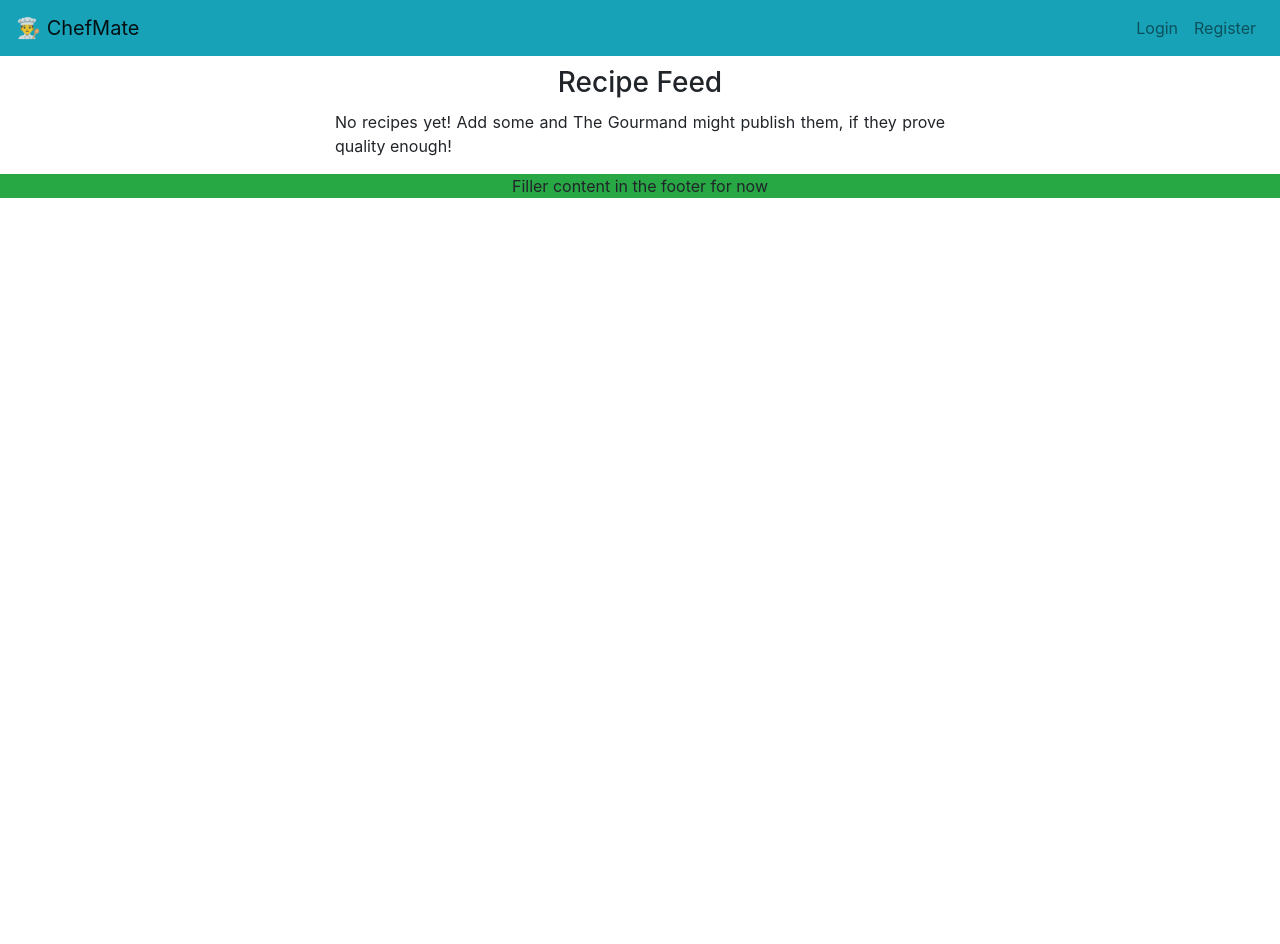
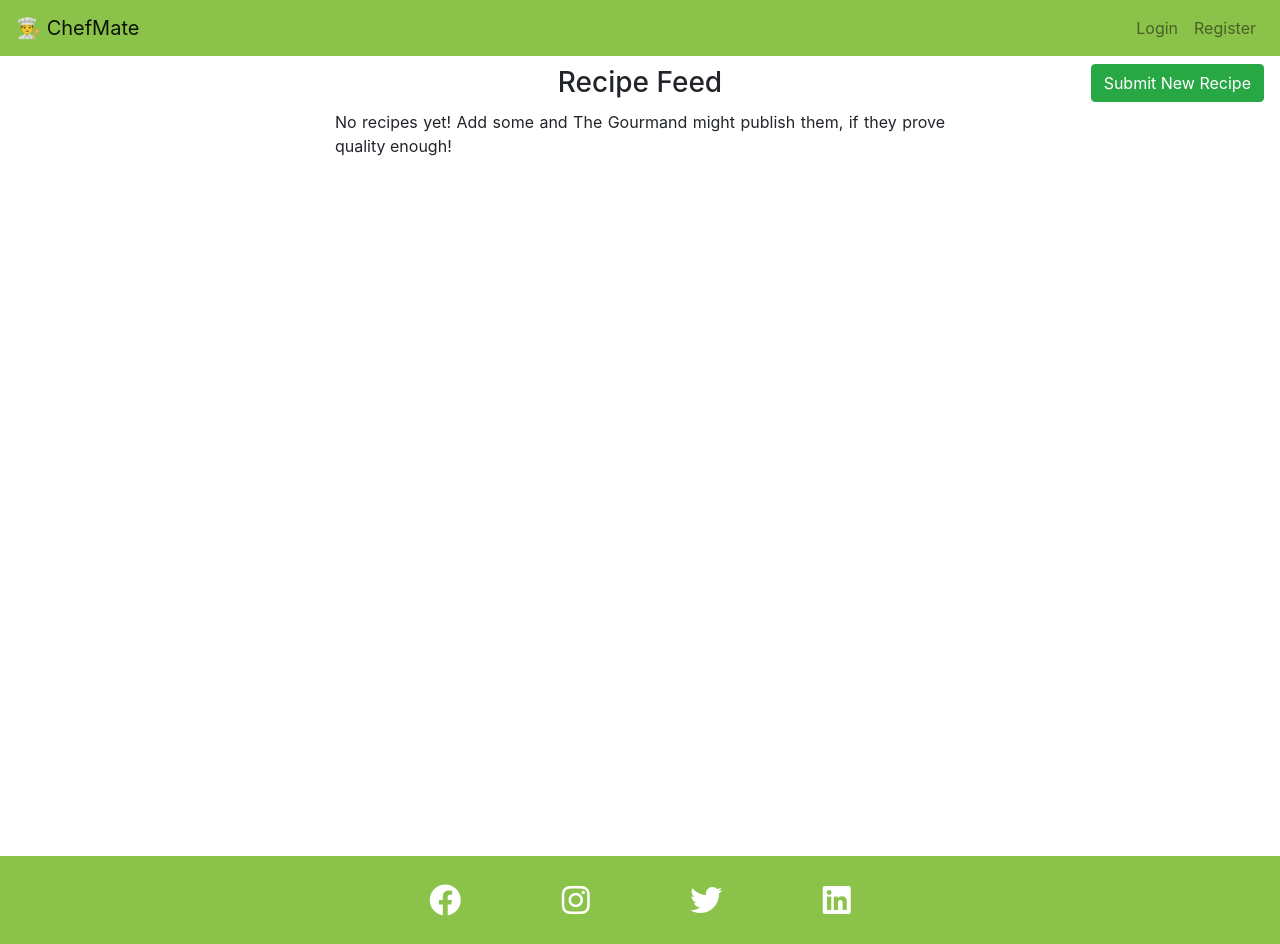
Before and after one commit to ocassidydev/chef-mate, a Django app: page / in a window 1280 px wide. Before the commit the page ends 198 px from the top, so only its background shows below. Run offline with Django 3.2, Linux system fonts and the light colour scheme; data that the repository does not hold is empty.

Commit message:
Add improve look and feel of site

```diff
--- a/static/css/style.css
+++ b/static/css/style.css
@@ -1,8 +1,10 @@
-main {
-    margin-top: 56px;
+/* General */
+a {
+    text-decoration: none;
+    color: inherit;
 }
 
-a {
+a:hover {
     text-decoration: none;
     color: inherit;
 }
@@ -36,14 +38,32 @@ p {
 }
 
 
-/* Navbar */
+/* Header and navbar */
 @media screen and (min-width: 992px){
     #navbarSupportedContent {
         display: inline !important;
     }
 }
 
+header {
+    background-color: #8BC34A;
+    padding: 1rem;
+    text-align: center;
+    height: 56px;
+}
+
+.navbar {
+    color: white;
+}
+
 /* Sidebar */
+.sidebar-nav {
+    background-color: #6a676794;
+    min-height: 100vh;
+    max-height: 100vh;
+    overflow: auto;
+}
+
 #sidebar_container {
     position: fixed;
     z-index: 999;
@@ -52,9 +72,8 @@ p {
 #sidebar {
     min-width: 250px;
     max-width: 250px;
-    min-height: 100vh;
-    overflow: auto;
     top: -2.4rem;
+    background-color: #f9f9f9;
 }
 
 #sidebar.active {
@@ -82,10 +101,53 @@ a[data-toggle="collapse"] {
     transform: translateY(-50%);
 }
 
+/* Main */
+main {
+    margin-top: 56px;
+    min-height: 100vh;
+    display: flex;
+    flex-direction: column;
+}
+
 /* Recipe cards */
 .card {
     margin: 20px 2rem;
     padding: 10px;
+    border-radius: 0.25rem;
+    box-shadow: 0px 0px 15px 0px #ccc;
+    background-color: #F5F5DC;
+    border-radius: 0.25rem;
+    box-shadow: 0px 0px 15px 0px #ccc;
+}
+
+.card-title {
+    font-size: 1.5rem;
+    font-weight: bold;
+}
+
+.card-img {
+    max-width: 100%;
+    border-radius: 0.25rem;
+}
+
+.card-text {
+    margin-top: 1rem;
+    font-size: 1.25rem;
+}
+
+.card-btn {
+    background-color: #8BC34A;
+    color: white;
+    border-radius: 0.25rem;
+    padding: 0.5rem 1rem;
+    font-size: 1rem;
+    margin-top: 1rem;
+    text-align: center;
+}
+
+.like-number {
+    font-size: 150%;
+    font-weight: bold;
 }
 
 .dropdown-toggle::after {
@@ -98,6 +160,10 @@ a[data-toggle="collapse"] {
 }
 
 /* footer */
-.footer {
+footer {
+    background-color: #8BC34A;
+    color: white;
+    padding: 1rem;
+    text-align: center;
     position: relative;
 }
--- a/templates/base.html
+++ b/templates/base.html
@@ -26,8 +26,9 @@
     <title>ChefMate</title>
 </head>
 <body>
+    <header class="row fixed-top">
         <!-- Header navigation bar -->
-    <nav class="navbar navbar-expand-lg navbar-light bg-info fixed-top">
+        <nav class="navbar navbar-expand-lg navbar-light fixed-top">
 
             <a class="navbar-brand" href="{% url 'home' %}">👨‍🍳 ChefMate</a>
 
@@ -52,6 +53,7 @@
                 </ul>
             </div>
         </nav>
+    </header>
     <main class="flex-shrink-0">
         <div class="container-fluid">
             <div class="row">
@@ -60,8 +62,22 @@
             </div>
         </div>
     </main>
-    <footer class="footer bg-success h-25">
-        <div class="text-center">Filler content in the footer for now</div>
+    <footer class="footer">
+        <!-- social media links -->
+        <ul class="list-unstyled mt-3">
+            <li class="d-inline mx-5">
+                <a href="https://www.facebook.com/" target="facebook" aria-label="Like us on Facebook"><i class="fa-brands fa-facebook fa-2xl"></i></a>
+            </li>
+            <li class="d-inline mx-5">
+                <a href="https://www.instagram.com/" target="instagram" aria-label="Follow us on Instagram"><i class="fa-brands fa-instagram fa-2xl"></i></a>
+            </li>
+            <li class="d-inline mx-5">
+                <a href="https://twitter.com" target="twitter" aria-label="Follow our Twitter"><i class="fa-brands fa-twitter fa-2xl"></i></a>
+            </li>
+            <li class="d-inline mx-5">
+                <a href="https://www.linkedin.com" target="linkedin" aria-label="Connect with us on Linkedin"><i class="fa-brands fa-linkedin fa-2xl"></i></a>
+            </li>
+        </ul>
     </footer>
 </body>
 </html>
--- a/templates/index.html
+++ b/templates/index.html
@@ -3,7 +3,7 @@
 {% block content %}
 
 <h3 class="text-center">{{ title }}</h3>
-{% if location == 'home' and user.is_authenticated %}
+{% if location == 'home' or location == 'view_submitted' and user.is_authenticated %}
     <a href="{% url 'submit_recipe' %}"><button class="btn btn-success my-2 my-sm-0 position-fixed btn-submit">Submit New Recipe</button></a>
 {% endif %}
 {% if filter_category and title != "Favourites" %}
@@ -45,19 +45,19 @@
                         {% if user.is_authenticated %}
                         <form action="{% url 'recipe_like' location recipe.slug %}" method="POST" class="d-inline">
                             {% csrf_token %}
-                            <button class="btn-light" type="submit" name="recipe_id" value="{{ recipe.slug }}">
+                            <button class="card-btn" type="submit" name="recipe_id" value="{{ recipe.slug }}">
                                 <i class="{% if like %} fas {% else %} far {% endif %} fa-heart"></i>
                             </button>
                         </form>
                         {% else %}
                         <span class="text-secondary"><i class="far fa-heart"></i></span>
                         {% endif %}
-                        <span>{{ recipe.number_of_likes }}</span>
+                        <span class="like-number mx-2">{{ recipe.number_of_likes }}</span>
                     </span>
 
                     {% if user.is_authenticated and categories|length > 0 %}
                     <span class="mx-1">
-                        <button class="dropdown-toggle d-inline btn-light mx-2" href="#" id="navbarDropdown" role="button" data-toggle="dropdown"
+                        <button class="dropdown-toggle d-inline card-btn mx-2" href="#" id="navbarDropdown" role="button" data-toggle="dropdown"
                             aria-haspopup="true" aria-expanded="false">
                             <i class="fa-solid fa-folder-plus"></i>
                         </button>
@@ -86,7 +86,7 @@
         </div>
     </div>
 {% empty %}
-    {% if title == 'Recipe Feed'%}
+    {% if location == 'home' %}
     <p>No recipes yet! Add some and The Gourmand might publish them, if they prove quality enough!</p>
     {% elif title == 'Liked' %}
     <p>You haven't liked any recipes yet! Click on the like button in the feed to do so.</p>
--- a/templates/main_base.html
+++ b/templates/main_base.html
@@ -3,7 +3,8 @@
 
 {% block main %}
 <!-- Sidebar -->
-<div class="d-none {% if user.is_authenticated %} d-md-block {% endif %} col-md-3 col-lg-2 bg-warning position-fixed h-100" id="sticky-sidebar">
+<div class="d-none {% if user.is_authenticated %} d-md-block {% endif %} col-md-3 col-lg-2
+            position-fixed h-100 sidebar-nav" id="sticky-sidebar">
     <h3>Recipe Lists</h3>
     <ul class="nav flex-column">
         <li class="nav-item">
@@ -20,8 +21,8 @@
         <li class="nav-item">
             <form method="POST" action="{% url 'category_cud' location 'create' 0 0 %}" class="my-2 my-lg-0">
                 {% csrf_token %}
-                <input class="form-control mr-sm-2" type="Text" name='title' placeholder="Add new category" aria-label="Add new category">
-                <button class="btn btn-outline-success my-2 my-sm-0" type="submit">Add Category</button>
+                <input class="form-control mr-sm-2 my-2" type="Text" name='title' placeholder="Add new category" aria-label="Add new category">
+                <button class="btn btn-dark my-2 my-sm-0" type="submit">Add Category</button>
             </form>
         </li>
     </ul>
@@ -32,8 +33,9 @@
             {% endif %} position-relative ">
         <i class="fas fa-align-left"></i>
     </button>
-    <div class="h-10 bg-warning col-3" id="sidebar">
+    <div class="h-10 col-3 sidebar-nav" id="sidebar">
         <nav>
+            <h3>Recipe Lists</h3>
             <ul class="nav flex-column">
                 <li class="nav-item">
                     <a class="nav-link" href="{% url 'view_likes' %}">Liked</a>
@@ -49,8 +51,8 @@
                 <li class="nav-item">
                     <form method="POST" action="{% url 'category_cud' location 'create' 0 0 %}" class="my-2 my-lg-0">
                         {% csrf_token %}
-                        <input class="form-control mr-sm-2" type="Text" name='title' placeholder="Add new category" aria-label="Add new category">
-                        <button class="btn btn-outline-success my-2 my-sm-0" type="submit">Add Category</button>
+                        <input class="form-control mr-sm-2 my-2" type="Text" name='title' placeholder="Add new category" aria-label="Add new category">
+                        <button class="btn btn-outline-dark my-2 my-sm-0" type="submit">Add Category</button>
                     </form>
                 </li>
             </ul>
```
Also changed, not shown: templates/recipe_detail.html (+18 -16 lines). Lines whose indentation alone changed are shown as unchanged.
